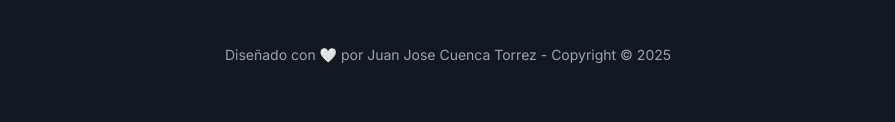
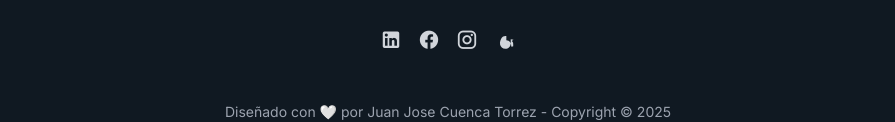
Before and after one commit to Ju4nJ0-dev/portafolio-digital, a plain HTML site: page index.html in a window 1280 px wide. Shown: the part 2167-2289 px from the top of the page, without its empty margins (192-1087 px from the left). Drawn offline with nearby package versions, Linux system fonts and the light colour scheme.

Commit message:
commit v.3.2

```diff
--- a/index.html
+++ b/index.html
@@ -11,6 +11,7 @@
       rel="stylesheet"
     />
     <link href="https://fonts.googleapis.com/css2?family=Material+Symbols+Outlined" rel="stylesheet" />
+  <link href="https://cdn.jsdelivr.net/npm/@mdi/font@7.1.96/css/materialdesignicons.min.css" rel="stylesheet" />
     <script src="https://cdn.tailwindcss.com?plugins=forms,container-queries"></script>
     <script>
       tailwind.config = {
@@ -126,6 +127,11 @@
         align-items: center;
         justify-content: center;
         cursor: pointer;
+      }
+      .social-icon {
+        font-size: 22px;
+        line-height: 1;
+        display: inline-block;
       }
     </style>
   </head>
@@ -937,6 +943,24 @@
         </div>
       </div>
     </div>
+    <!-- Redes sociales de contacto -->
+    <div class="max-w-4xl mx-auto px-4 sm:px-6 lg:px-8 mt-8 mb-4">
+      <div class="flex items-center justify-center space-x-4">
+        <a href="https://www.linkedin.com/in/jcuencatorrez/" target="_blank" rel="noopener noreferrer" aria-label="LinkedIn" class="text-gray-600 dark:text-gray-300 hover:text-primary">
+          <i class="mdi mdi-linkedin social-icon" aria-hidden="true"></i>
+        </a>
+        <a href="https://www.facebook.com/jcuencatorrez/" target="_blank" rel="noopener noreferrer" aria-label="Facebook" class="text-gray-600 dark:text-gray-300 hover:text-primary">
+          <i class="mdi mdi-facebook social-icon" aria-hidden="true"></i>
+        </a>
+        <a href="https://www.instagram.com/jcuencatorrez/" target="_blank" rel="noopener noreferrer" aria-label="Instagram" class="text-gray-600 dark:text-gray-300 hover:text-primary">
+          <i class="mdi mdi-instagram social-icon" aria-hidden="true"></i>
+        </a>
+        <a href="https://www.tiktok.com/@jcuencatorrez" target="_blank" rel="noopener noreferrer" aria-label="TikTok" class="text-gray-600 dark:text-gray-300 hover:text-primary">
+          <svg class="social-icon" width="22" height="22" viewBox="0 0 256 256" fill="currentColor" xmlns="http://www.w3.org/2000/svg" aria-hidden="true"><path d="M227.4 90.2c-10.1-4.1-21-6.5-32.7-6.9v49.7c0 34.6-28 62.6-62.6 62.6-31.5 0-57.5-22.6-62.1-52.2a62.3 62.3 0 0 0 .4-7.9c0-1.9-.1-3.8-.3-5.7 0-.2-.1-.4-.1-.6 0-.4-.1-.7-.1-1.1-.2-2-.4-4-.7-6l.7-.1c.8-5.4 1.9-10.7 3.3-15.9 2.2-8.2 5.2-16.1 9-23.4 3.8-7.3 8.3-14.2 13.4-20.6l1.4-1.7c.5-.6 1.1-1.1 1.7-1.6 2.6-2.1 5.4-3.9 8.4-5.5 7.9-4.2 16.6-6.7 25.6-7.4 2.1-.2 4.2-.2 6.3-.2h4.6v49.5c9.1.7 17.8 3.4 25.5 7.8 8.4 4.9 15.5 11.7 20.7 19.8 5.2 8.1 8.7 17.4 9.7 27.3.6 6.4.2 12.8-1.1 19l-.2.7h18.9c3.5 0 6.4-2.9 6.4-6.4v-24.8c0-6.6-1.4-13.1-4.5-18.8-3.1-5.7-7.8-10.6-13.5-14z"/></svg>
+        </a>
+      </div>
+    </div>
+
     <footer class="bg-background-light dark:bg-background-dark py-4 mt-8">
       <div class="max-w-4xl mx-auto px-4 sm:px-6 lg:px-8">
         <p class="text-center text-sm text-gray-500 dark:text-gray-400">
```
